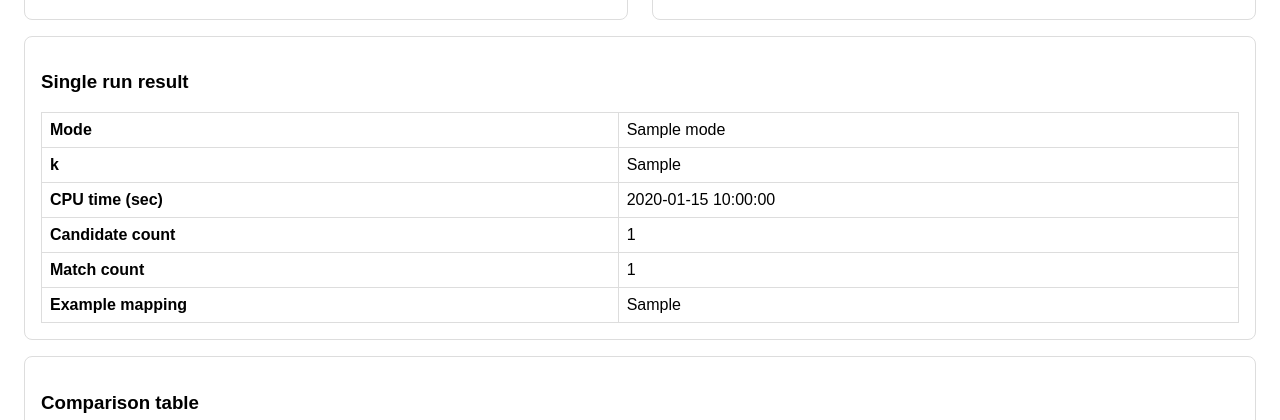
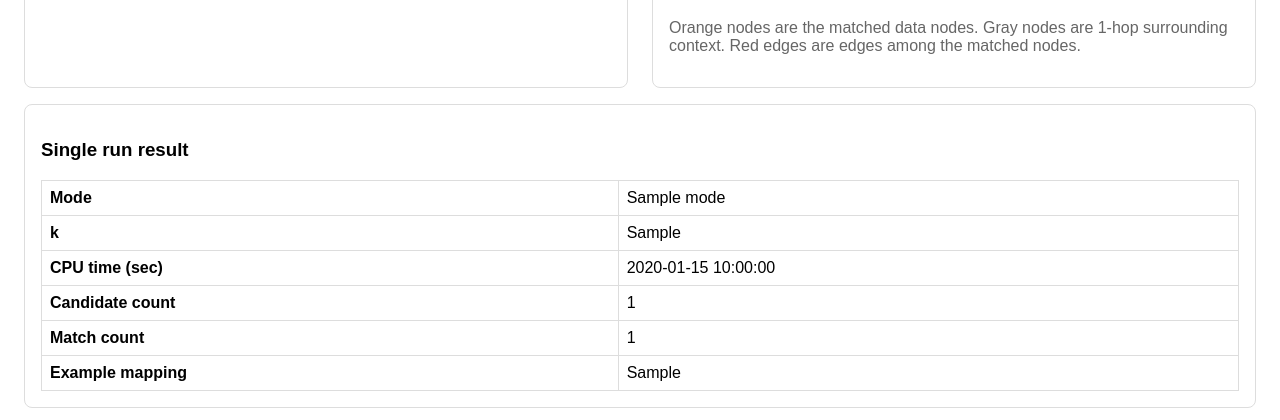
Before and after one commit to sushantbhattaraii/neighbor-signature-subgraph-matching, a Flask app: template gui/templates/index.html in a window 1280 px wide. Shown: the part 1649-2069 px from the top of the page. Run offline with Flask 3, Linux system fonts and the light colour scheme; the template is opened without the code that fills it: most values are stand-ins (such as "Sample title", 1, 10 or a date in 2020).

Commit message:
feature: an example match in data graph is shown on the right side

```diff
--- a/gui/app.py
+++ b/gui/app.py
@@ -4,6 +4,7 @@ import os
 import re
 import subprocess
 import time
+from collections import defaultdict
 from datetime import datetime
 from pathlib import Path
 
@@ -51,7 +52,7 @@ def parse_query_form(nodes_text: str, edges_text: str, directed: bool):
     return '\n'.join(lines) + '\n'
 
 
-def render_graph(query_path: Path, output_png: Path, highlight_nodes=None):
+def render_query_graph(query_path: Path, output_png: Path, highlight_nodes=None):
     directed = False
     G = nx.DiGraph()
     with open(query_path, 'r', encoding='utf-8') as fh:
@@ -260,6 +261,121 @@ def preprocess_and_upload_dataset(file_storage, dataset_name, dataset_directed,
     }
 
 
+def load_adjacency_from_hdfs(adj_dir: str):
+    data = hdfs_cat(f"{adj_dir.rstrip('/')}/part-00000")
+    if not data.strip():
+        raise RuntimeError(f"Could not read adjacency file from {adj_dir}/part-00000")
+
+    adj = {}
+    labels = {}
+    edge_labels = defaultdict(dict)
+
+    for raw in data.splitlines():
+        line = raw.strip()
+        if not line:
+            continue
+        parts = line.split('\t')
+        if len(parts) < 3:
+            continue
+        node_id = parts[0]
+        node_label = parts[1]
+        nbrs = parts[2]
+
+        labels[node_id] = node_label
+        adj[node_id] = set()
+
+        if nbrs != '-':
+            for tok in nbrs.split(','):
+                sub = tok.split(':')
+                if len(sub) >= 3:
+                    nbr_id, nbr_label, e_label = sub[0], sub[1], sub[2]
+                elif len(sub) == 2:
+                    nbr_id, nbr_label = sub[0], sub[1]
+                    e_label = 'E'
+                else:
+                    nbr_id = sub[0]
+                    nbr_label = '?'
+                    e_label = 'E'
+                adj[node_id].add(nbr_id)
+                edge_labels[node_id][nbr_id] = e_label
+                labels.setdefault(nbr_id, nbr_label)
+
+    return adj, labels, edge_labels
+
+
+def render_real_match_context(adj_dir: str, mapping: dict, output_png: Path):
+    adj, labels, edge_labels = load_adjacency_from_hdfs(adj_dir)
+
+    matched_nodes = set(mapping.values())
+    context_nodes = set(matched_nodes)
+
+    for n in list(matched_nodes):
+        for nbr in adj.get(n, set()):
+            context_nodes.add(nbr)
+
+    G = nx.Graph()
+
+    for n in context_nodes:
+        G.add_node(n, label=labels.get(n, '?'), matched=(n in matched_nodes))
+
+    for src in context_nodes:
+        for dst in adj.get(src, set()):
+            if dst in context_nodes and src <= dst:
+                is_match_edge = (src in matched_nodes and dst in matched_nodes)
+                label = edge_labels.get(src, {}).get(dst, edge_labels.get(dst, {}).get(src, 'E'))
+                G.add_edge(src, dst, label=label, matched=is_match_edge)
+
+    plt.figure(figsize=(8, 6))
+    pos = nx.spring_layout(G, seed=7)
+
+    node_colors = []
+    node_sizes = []
+    for n in G.nodes():
+        if n in matched_nodes:
+            node_colors.append('orange')
+            node_sizes.append(1400)
+        else:
+            node_colors.append('lightgray')
+            node_sizes.append(800)
+
+    edge_colors = []
+    widths = []
+    for u, v in G.edges():
+        if G.edges[u, v].get('matched'):
+            edge_colors.append('red')
+            widths.append(2.8)
+        else:
+            edge_colors.append('gray')
+            widths.append(1.2)
+
+    nx.draw(
+        G, pos,
+        with_labels=True,
+        node_color=node_colors,
+        node_size=node_sizes,
+        edge_color=edge_colors,
+        width=widths,
+        font_size=8
+    )
+    nx.draw_networkx_labels(
+        G, pos,
+        labels={n: f"{n}\n{G.nodes[n].get('label','')}" for n in G.nodes()},
+        font_size=8
+    )
+
+    edge_label_subset = {}
+    for u, v in G.edges():
+        if G.edges[u, v].get('matched'):
+            edge_label_subset[(u, v)] = G.edges[u, v].get('label', 'E')
+    if edge_label_subset:
+        nx.draw_networkx_edge_labels(G, pos, edge_labels=edge_label_subset, font_size=8)
+
+    plt.title('Example Match Highlighted in Original Graph Context')
+    plt.tight_layout()
+    plt.savefig(output_png, bbox_inches='tight')
+    plt.close()
+
+
 @app.route('/history.csv')
 def history_csv():
     ensure_history_header()
@@ -318,7 +434,7 @@ def index():
         query_path.write_text(query_text, encoding='utf-8')
 
         query_png = STATIC_DIR / 'query.png'
-        render_graph(query_path, query_png)
+        render_query_graph(query_path, query_png)
         result['query_png'] = 'static/query.png'
 
         if action == 'draw_only':
@@ -367,7 +483,7 @@ def index():
                 result['stdout'] = metrics['stdout']
                 if metrics['match_example']:
                     match_png = STATIC_DIR / 'match.png'
-                    render_graph(query_path, match_png, highlight_nodes=set(metrics['match_example'].keys()))
+                    render_real_match_context(result['adj_dir'], metrics['match_example'], match_png)
                     result['match_png'] = 'static/match.png'
 
                 append_history_row([
@@ -446,7 +562,7 @@ def index():
                 best = runs[-1]
                 if best['match_example']:
                     match_png = STATIC_DIR / 'match.png'
-                    render_graph(query_path, match_png, highlight_nodes=set(best['match_example'].keys()))
+                    render_real_match_context(result['adj_dir'], best['match_example'], match_png)
                     result['match_png'] = 'static/match.png'
 
             result['history_rows'] = load_history()
--- a/gui/templates/index.html
+++ b/gui/templates/index.html
@@ -125,9 +125,10 @@
         <img src="/{{ result.query_png }}" alt="Query graph">
       </div>
       <div class="card">
-        <h3>Example match view</h3>
+        <h3>Example match highlighted in original graph context</h3>
         {% if result.match_png %}
-          <img src="/{{ result.match_png }}" alt="Example match">
+          <img src="/{{ result.match_png }}" alt="Real match context">
+          <p class="muted">Orange nodes are the matched data nodes. Gray nodes are 1-hop surrounding context. Red edges are edges among the matched nodes.</p>
         {% else %}
           <p>No match image yet.</p>
         {% endif %}
```
